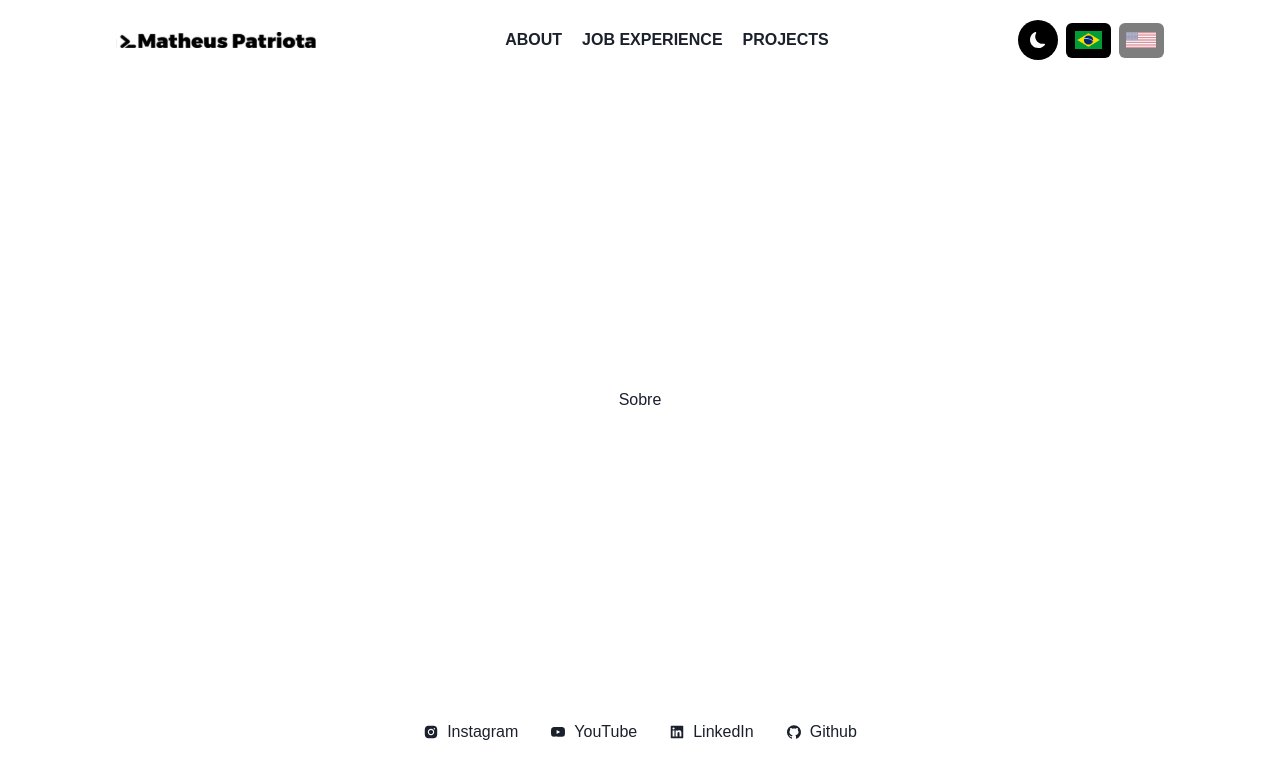
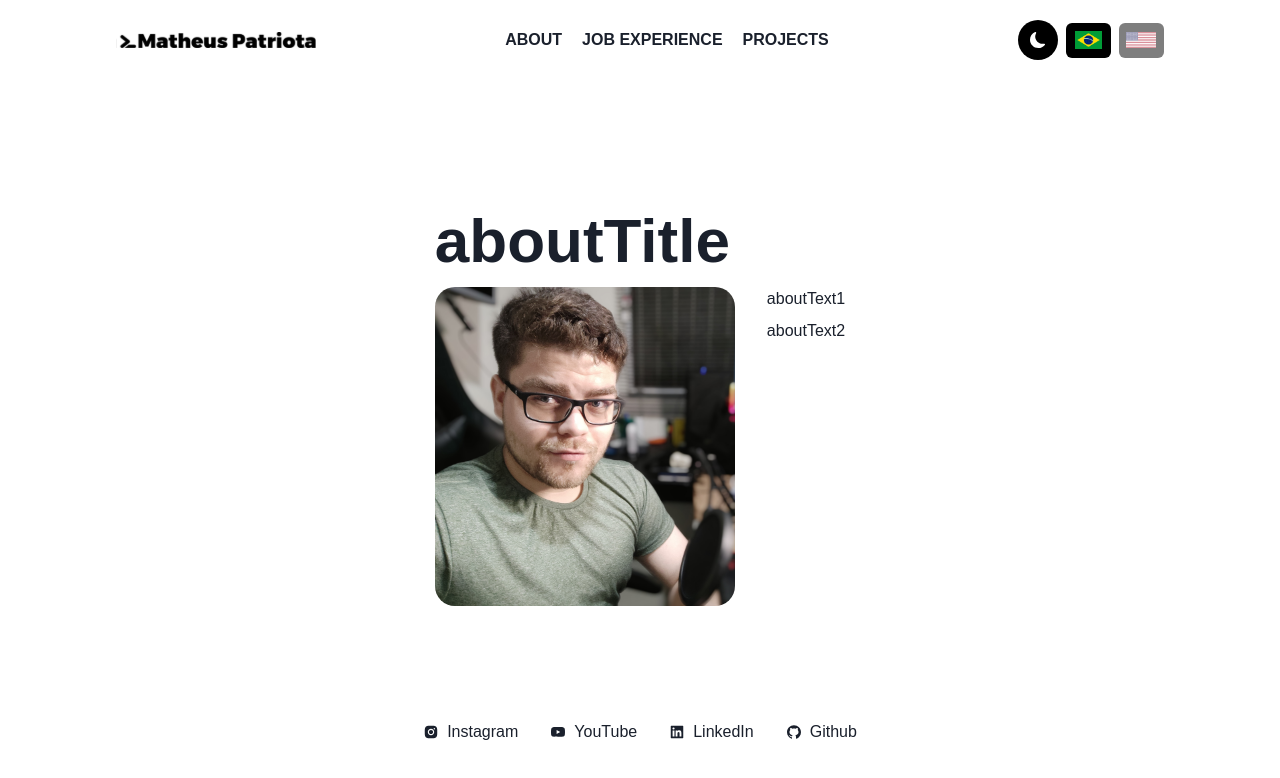
Before and after one commit to MatheusPatriota/matheuspatriota-website, a React (Vite) app: page /about in a window 1280 px wide. Shown: the top 778 px of the page. Built offline with nearby package versions, Linux system fonts and the light colour scheme.

Commit message:
feature: about page done

```diff
--- a/src/assets/locales/en/translation.json
+++ b/src/assets/locales/en/translation.json
@@ -1,4 +1,7 @@
 {
   "jobtitle": "Software Engineer at ",
-  "start": "Welcome to the system!"
+  "start": "Welcome to the system!",
+  "aboutTitle": "About me",
+  "aboutText1": "Hello World, my name is Matheus Patriota. I am a student of the Bachelor's Degree in Software Engineering at the IFPE Belo Jardim campus and currently works as a Software Engineer for Kunumi, focusing on Front-End development using React.js, a company focused on developing solutions for companies. ",
+  "aboutText2":"In my free time I create content to help other people who want to follow the path of technology, an area I'm passionate about, if you need help or feel lost, let's talk, maybe I can help you too, right!? 😉"
 }
--- a/src/assets/locales/pt-br/translation.json
+++ b/src/assets/locales/pt-br/translation.json
@@ -1,4 +1,7 @@
 {
   "jobtitle": "Engenheiro de Software na ",
-  "start": "Bem vindo ao sistema"
+  "start": "Bem vindo ao sistema",
+  "aboutTitle": "Sobre mim",
+  "aboutText1": "Olá Mundo, me chamo Matheus Patriota. Sou estudante do curso de Bacharelado em Engenharia de Sotware no IFPE campus Belo Jardim e atualmente trabalho como Engenheiro de Software para a Kunumi, com o foco em desenvolvimento Front-End utilizando React.js, empresa com o foco em desenvolvimento de soluções para empresas. ",
+  "aboutText2":"No meu tempo livre crio conteúdo para ajudar outras pessoas que querem seguir o caminho de tecnologia, area pela qual sou apaixonado, se precisar de ajuda ou se sentir perdido, vamos conversar, quem sabe eu não posso te ajudar também, né!? 😉"
 }
--- a/src/components/NavBar/index.tsx
+++ b/src/components/NavBar/index.tsx
@@ -26,7 +26,7 @@ export function NavBar() {
   const { i18n } = useTranslation();
 
   const [languageSelected, setLanguageSelected] = React.useState(
-    localStorage.getItem("language") || "pt-br"
+    localStorage.getItem("language") || "ptbr"
   );
 
   const navigationsItems: NavigationItemsProps[] = [
@@ -87,7 +87,9 @@ export function NavBar() {
               borderBottom: `2px solid ${useColorModeValue("#000", "#fff")}`,
             }}
           >
-            {localStorage.getItem("language") === "pt-br" ?navItem.name : navItem.enName}
+            {localStorage.getItem("language") === "ptbr"
+              ? navItem.name
+              : navItem.enName}
           </Link>
         ))}
       </Box>
@@ -110,14 +112,14 @@ export function NavBar() {
           bg={useColorModeValue("#000", "#fff")}
           title={"Português"}
           width={"45px"}
-          opacity={languageSelected === "pt-br" ? 1 : 0.5}
+          opacity={languageSelected === "ptbr" ? 1 : 0.5}
           height={"35px"}
           size={"30px"}
           _hover={{ opacity: 0.6 }}
           _active={{ opacity: 0.2 }}
           onClick={() => {
-            setLanguageSelected("pt-br");
-            localStorage.setItem("language", "pt-br");
+            setLanguageSelected("ptbr");
+            localStorage.setItem("language", "ptbr");
             i18n.changeLanguage("ptbr");
           }}
         >
--- a/src/i18n.ts
+++ b/src/i18n.ts
@@ -25,7 +25,7 @@ i18n
   .use(initReactI18next)
   .init({
     resources,
-    lng:"en", //default language
+    lng:localStorage.getItem("language") as string, //default language
     keySeparator: false,
     interpolation: {
       escapeValue: false,
--- a/src/pages/About/index.tsx
+++ b/src/pages/About/index.tsx
@@ -1,12 +1,35 @@
-import { Box } from "@chakra-ui/react";
+import { Box, Img, Text } from "@chakra-ui/react";
 import React from "react";
 import { PageStructure } from "../../components/PageStructure";
+import MatheusProfileAbout from "../../assets/matheus_about.jpg";
+import { useTranslation } from "react-i18next";
+export function About() {
+  const { t, i18n } = useTranslation();
 
-export function About() {
   return (
     <>
       <PageStructure>
-        <Box>Sobre</Box>
+        <Box>
+          <Text
+            fontSize={"62px"}
+            fontWeight="900"
+            fontFamily={"Rubik, sans-serif"}
+          >
+            {t("aboutTitle") as string}
+          </Text>
+          <Box display={"flex"} flexDirection={"row"} gap={8}>
+            <Img
+              src={MatheusProfileAbout}
+              alt={"foto de perfil matheus patriota"}
+              width={"300px"}
+              borderRadius={"20px"}
+            />
+            <Box maxWidth={"400px"}>
+              <Text mb={2}>{t("aboutText1" as string)}</Text>
+              <Text>{t("aboutText2" as string)}</Text>
+            </Box>
+          </Box>
+        </Box>
       </PageStructure>
     </>
   );
```
Also changed, not shown: src/assets/matheus_about.jpg (added).
